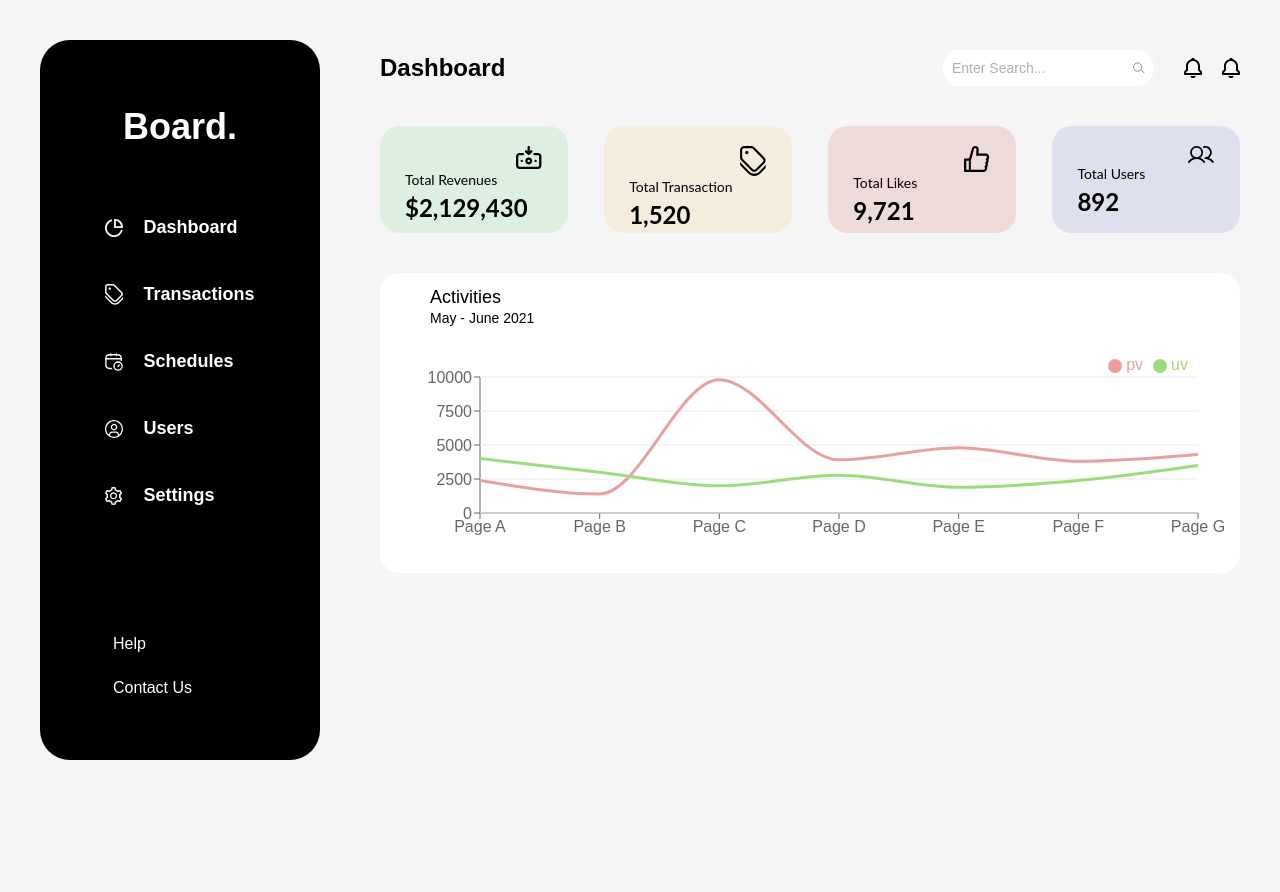
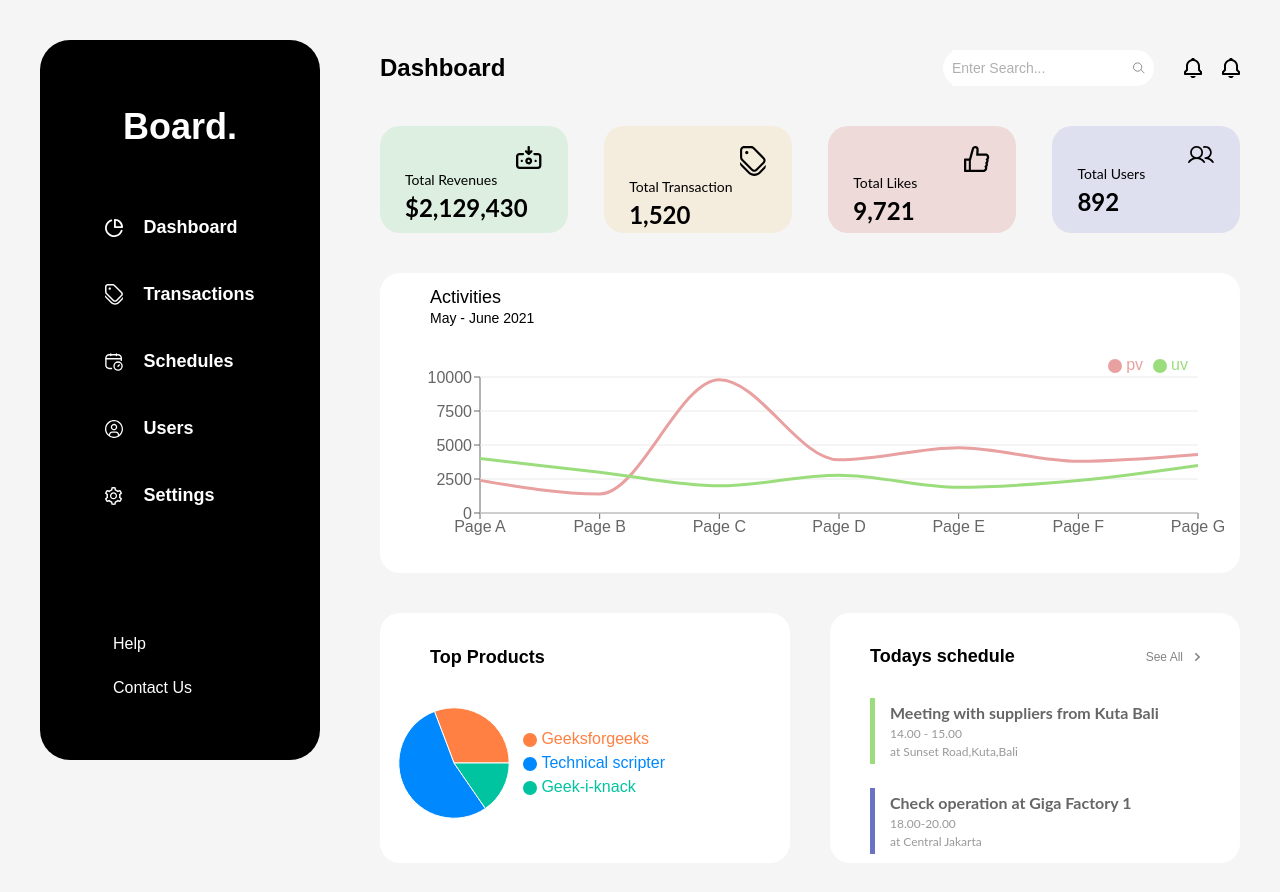
Before and after one commit to Thabish-Kader/dashboard-ui, a Next.js app: page /dashboard in a window 1280 px wide. Shown: the top 892 px of the page. Before the commit the page ends 800 px from the top, so only its background shows below. Built offline with nearby package versions, Linux system fonts and the light colour scheme.

Commit message:
layout
Signed-off-by: Thabish <kadertabish2@gmail.com>

```diff
--- a/app/components/DashboardRows.tsx
+++ b/app/components/DashboardRows.tsx
@@ -5,44 +5,13 @@ import search from "../../public/Search_icon.svg";
 import { NumberCards } from "./NumberCards";
 import { cardInfo } from "../constants";
 import { LineGraph } from "./LineGraph";
+import { PieGraph } from "./PieGraph";
+import { Row1 } from "./Row1";
 
 export const DashboardRows = () => {
 	return (
 		<div className="w-full pl-[60px] pt-[10px] ">
-			<div className="flex justify-between">
-				<h1 className="text-[24px] font-bold">Dashboard</h1>
-
-				{/* Inputs & User Icon */}
-				<div className="flex ">
-					<div className="bg-white rounded-[20px] flex justify-between px-[9px]">
-						<input
-							type="text"
-							className=" outline-none text-[14px] placeholder:text-[#B0B0B0]"
-							placeholder="Enter Search..."
-						/>
-						<Image
-							src={search}
-							alt="search"
-							height={12}
-							width={12}
-						/>
-					</div>
-					<Image
-						src={bell}
-						alt="bellicon"
-						height={20}
-						width={18}
-						className="ml-[30px] mr-[20px]"
-					/>
-					<Image
-						src={bell}
-						alt="bellicon"
-						height={20}
-						width={18}
-						className=""
-					/>
-				</div>
-			</div>
+			<Row1 />
 			<div className="grid md:grid-cols-2 xl:grid-cols-4 gap-[36.6px] pt-[40px] pb-[40px]">
 				{cardInfo.map((card, i) => (
 					<NumberCards
@@ -56,6 +25,8 @@ export const DashboardRows = () => {
 			</div>
 			{/* Line chart */}
 			<LineGraph />
+			{/* Pie chart */}
+			<PieGraph />
 		</div>
 	);
 };
--- a/app/components/LineGraph.tsx
+++ b/app/components/LineGraph.tsx
@@ -8,8 +8,6 @@ import {
 	Tooltip,
 	Legend,
 	ResponsiveContainer,
-	Text,
-	ReferenceLine,
 } from "recharts";
 const data = [
 	{
@@ -83,7 +81,6 @@ export const LineGraph = () => {
 					layout="horizontal"
 					iconType="circle"
 				/>
-				<Legend />
 				<Line
 					type="monotone"
 					dot={false}
--- /dev/null
+++ b/app/components/PieGraph.tsx
@@ -0,0 +1,101 @@
+"use client";
+import React from "react";
+import { PieChart, Pie, ResponsiveContainer, Cell, Legend } from "recharts";
+
+const data = [
+	{ name: "Geeksforgeeks", students: 400 },
+	{ name: "Technical scripter", students: 700 },
+	{ name: "Geek-i-knack", students: 200 },
+];
+
+const COLORS = ["#FF8042", "#0088FE", "#00C49F"];
+
+export const PieGraph = () => {
+	return (
+		<div className="mt-[40px] grid grid-cols-2 gap-x-[40px] ">
+			<div className=" h-[250px] w-full flex justify-between bg-white rounded-[20px] ">
+				<PieChart width={300} height={300}>
+					<Pie data={data} dataKey="students" fill={"red"}>
+						{data.map((entry, index) => (
+							<Cell
+								key={index}
+								fill={COLORS[index % COLORS.length]}
+							/>
+						))}
+					</Pie>
+					<text
+						x={50}
+						y={50}
+						textAnchor="start"
+						style={{
+							fontSize: "18px",
+							color: "#000",
+							fontWeight: "bold",
+						}}
+					>
+						Top Products
+					</text>
+					<Legend
+						verticalAlign="middle"
+						align="right"
+						layout="vertical"
+						iconType="circle"
+					/>
+				</PieChart>
+			</div>
+			<div className="h-[250px] bg-white rounded-[20px] flex flex-col py-[30px] px-[40px] ">
+				{/* Heading */}
+				<div className="flex items-center justify-between ">
+					<h1 className="font-montserrat text-[18px] font-bold leading-normal">
+						Todays schedule
+					</h1>
+					<p className="flex items-center gap-3 text-[#858585] text-[12px] font-normal">
+						See All
+						<svg
+							width="5"
+							height="8"
+							viewBox="0 0 5 8"
+							fill="none"
+							xmlns="http://www.w3.org/2000/svg"
+						>
+							<path
+								d="M0.255719 7.7814C-0.0722496 7.4807 -0.097987 7.06206 0.255719 6.69446L3.0111 3.99918L0.255719 1.3039C-0.0979873 0.936305 -0.0722499 0.516977 0.255719 0.218345C0.582952 -0.0823565 1.13594 -0.0630456 1.44332 0.218345C1.7507 0.498356 4.75389 3.4564 4.75389 3.4564C4.83173 3.52684 4.89364 3.61127 4.93592 3.70464C4.97821 3.79802 5 3.89843 5 3.99987C5 4.10132 4.97821 4.20173 4.93592 4.2951C4.89364 4.38848 4.83173 4.4729 4.75389 4.54334C4.75389 4.54334 1.7507 7.50001 1.44332 7.7814C1.13594 8.06348 0.582952 8.0821 0.255719 7.7814Z"
+								fill="#858585"
+							/>
+						</svg>
+					</p>
+				</div>
+				{/* 1st block  */}
+				<div className="flex items-center font-lato pt-[28px]">
+					<div className=" h-[66px] w-[5px]  border-2 mr-[15px] bg-[#9BDD7C] border-[#9BDD7C]"></div>
+					<div className="flex flex-col">
+						<h2 className="text-[#666] text-[16px] font-bold">
+							Meeting with suppliers from Kuta Bali
+						</h2>
+						<h3 className="text-[#999] text-[12px] font-normal">
+							14.00 - 15.00
+						</h3>
+						<h3 className="text-[#999] text-[12px] font-normal">
+							at Sunset Road,Kuta,Bali
+						</h3>
+					</div>
+				</div>
+				{/* 2nd block */}
+				<div className="flex  items-center font-lato pt-[24px]">
+					<div className=" h-[66px] w-[5px]  border-2 mr-[15px] bg-[#6972C3] border-[#6972C3]"></div>
+					<div className="flex flex-col">
+						<h2 className="text-[#666] text-[16px] font-bold">
+							Check operation at Giga Factory 1
+						</h2>
+						<h3 className="text-[#999] text-[12px] font-normal">
+							18.00-20.00
+						</h3>
+						<h3 className="text-[#999] text-[12px] font-normal">
+							at Central Jakarta
+						</h3>
+					</div>
+				</div>
+			</div>
+		</div>
+	);
+};
--- /dev/null
+++ b/app/components/Row1.tsx
@@ -0,0 +1,37 @@
+import React from "react";
+import bell from "../../public/bell.svg";
+import Image from "next/image";
+import search from "../../public/Search_icon.svg";
+export const Row1 = () => {
+	return (
+		<div className="flex justify-between">
+			<h1 className="text-[24px] font-bold">Dashboard</h1>
+
+			{/* Inputs & User Icon */}
+			<div className="flex ">
+				<div className="bg-white rounded-[20px] flex justify-between px-[9px]">
+					<input
+						type="text"
+						className=" outline-none text-[14px] placeholder:text-[#B0B0B0]"
+						placeholder="Enter Search..."
+					/>
+					<Image src={search} alt="search" height={12} width={12} />
+				</div>
+				<Image
+					src={bell}
+					alt="bellicon"
+					height={20}
+					width={18}
+					className="ml-[30px] mr-[20px]"
+				/>
+				<Image
+					src={bell}
+					alt="bellicon"
+					height={20}
+					width={18}
+					className=""
+				/>
+			</div>
+		</div>
+	);
+};
```
